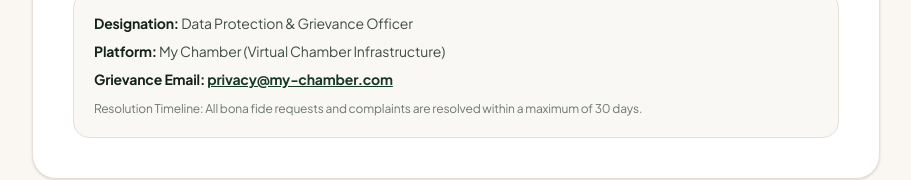
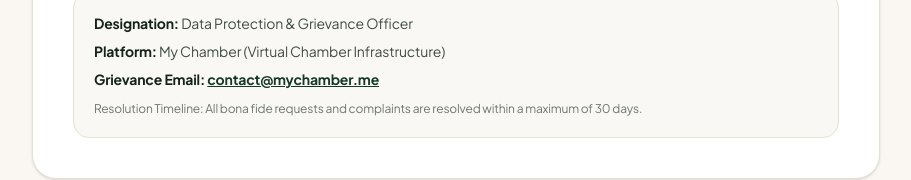
Before and after one commit to Curio-me/My-Chamber, a Next.js app: page /privacy in a window 1280 px wide. Shown: the part 2239-2419 px from the top of the page, without its empty margins (184-1095 px from the left). Built offline with nearby package versions, Linux system fonts and the light colour scheme; no server answers.

Commit message:
Update privacy email to contact@mychamber.me

```diff
--- a/src/app/privacy/page.tsx
+++ b/src/app/privacy/page.tsx
@@ -281,10 +281,10 @@
               <p>
                 <strong className="text-[#14231C]">Grievance Email:</strong>{" "}
                 <a
-                  href="mailto:privacy@my-chamber.com"
+                  href="mailto:contact@mychamber.me"
                   className="text-[#163826] underline font-bold"
                 >
-                  privacy@my-chamber.com
+                  contact@mychamber.me
                 </a>
               </p>
               <p className="text-[#6B7870] text-xs pt-1">
```
